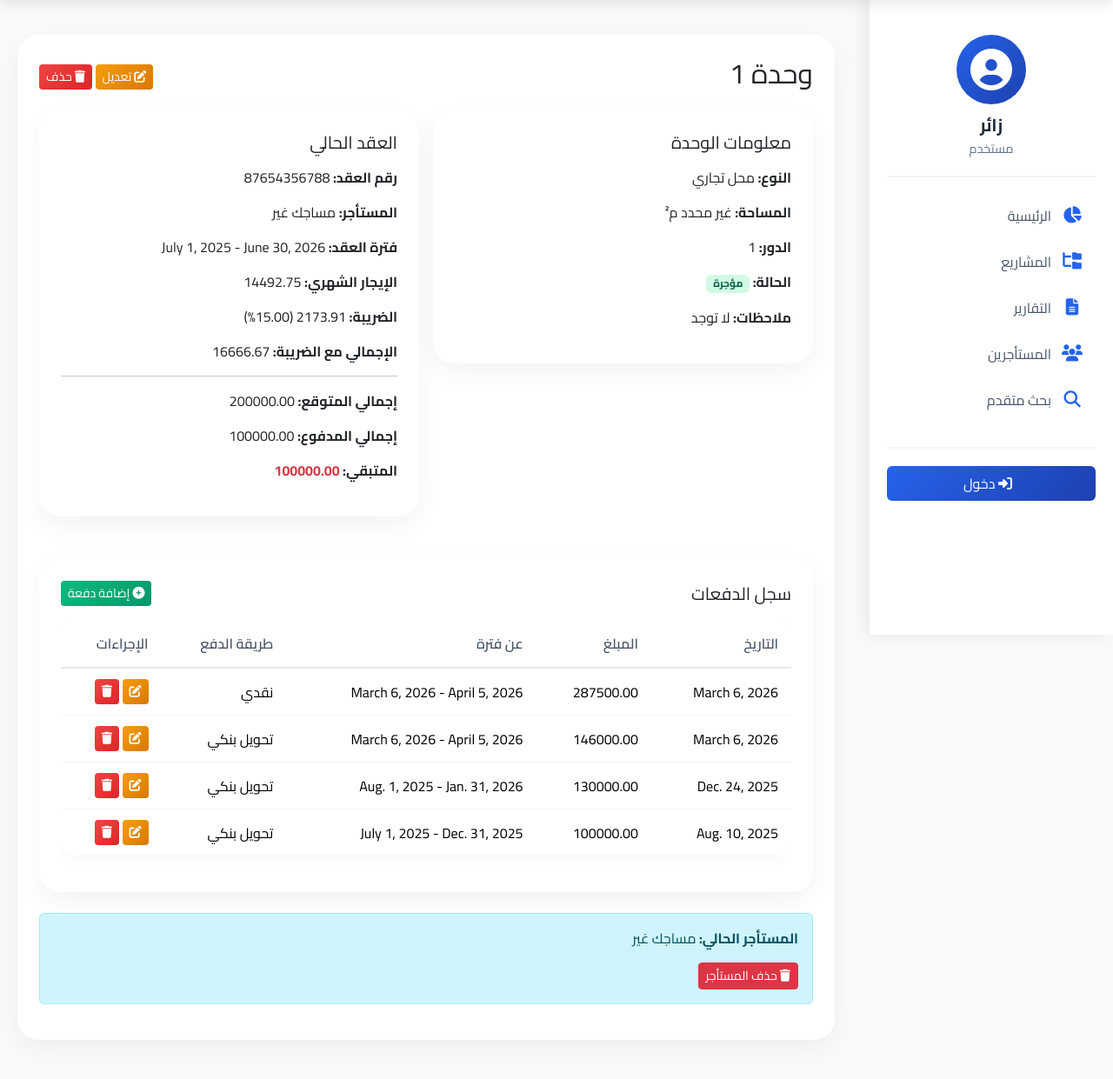
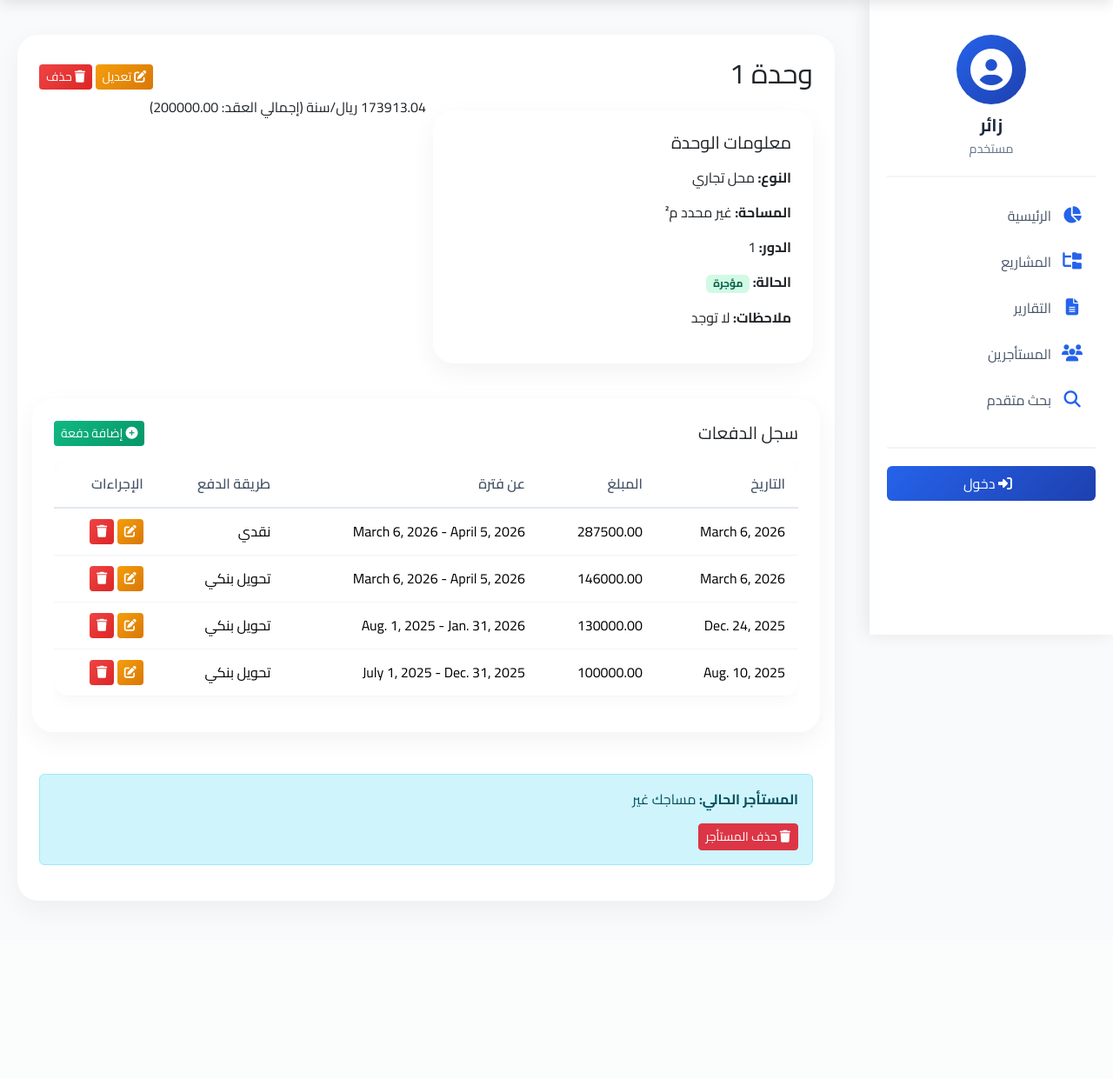
Before and after one commit to aboaj09/property_management, a Django app: template rentals/templates/rentals/unit_detail.html in a window 1280 px wide. Shown: the part 70-1311 px from the top of the page at 87% size. After the commit the page ends 1065 px from the top, so only its background shows below. Run offline with Django 4.2, Linux system fonts and the light colour scheme; the template is opened without the code that fills it: values that come from a table or form of the project are taken from there, others are empty; data comes from the database, SQL or seed files in the repository; parts of the project's set-up code (start-up, migrations or seed data) failed here and were passed over.

Commit message:
Fix multiple issues: tenant selection flow, PDF export, rent display, yearly reports

```diff
--- a/rentals/templates/rentals/add_tenant.html
+++ b/rentals/templates/rentals/add_tenant.html
@@ -2,7 +2,7 @@
 {% load i18n %}
 
 {% block title %}{% trans "إضافة مستأجر" %}{% endblock %}
-
+<a href="{% url 'tenant_list' %}" class="btn btn-secondary">العودة لقائمة المستأجرين</a>
 {% block content %}
 <div class="row justify-content-center">
     <div class="col-md-8 col-lg-6">
@@ -26,9 +26,7 @@
                         </div>
                     {% endfor %}
                     <div class="d-flex gap-2">
-                        <button type="submit" class="btn btn-info text-white">
-                            <i class="bi bi-check-circle"></i> {% trans "التالي" %}
-                        </button>
+                        <button type="submit" class="btn btn-primary">{% trans "حفظ" %}</button>
                         <a href="{% url 'home' %}" class="btn btn-outline-secondary">
                             <i class="bi bi-x-circle"></i> {% trans "إلغاء" %}
                         </a>
--- a/rentals/templates/rentals/unit_detail.html
+++ b/rentals/templates/rentals/unit_detail.html
@@ -36,34 +36,15 @@
             </div>
         </div>
 
-        {% if current_contract %}
-        <div class="col-md-6">
-            <div class="content-card">
-                <h5 class="mb-3">العقد الحالي</h5>
-                <p><strong>رقم العقد:</strong> {{ current_contract.contract_number }}</p>
-                <p><strong>المستأجر:</strong> {{ current_contract.tenant.name }}</p>
-                <p><strong>فترة العقد:</strong> {{ current_contract.start_date }} - {{ current_contract.end_date }}</p>
-                <p><strong>الإيجار الشهري:</strong> {{ current_contract.monthly_rent|floatformat:2 }}</p>
-                <p><strong>الضريبة:</strong> {{ current_contract.tax_amount_monthly|floatformat:2 }} ({{ current_contract.tax_rate }}%)</p>
-                <p><strong>الإجمالي مع الضريبة:</strong> {{ current_contract.total_monthly_with_tax|floatformat:2 }}</p>
-                <hr>
-                <p><strong>إجمالي المتوقع:</strong> {{ current_contract.total_expected|floatformat:2 }}</p>
-                <p><strong>إجمالي المدفوع:</strong> {{ current_contract.total_paid|floatformat:2 }}</p>
-                <p><strong>المتبقي:</strong> <span class="{% if current_contract.remaining > 0 %}text-danger{% else %}text-success{% endif %} fw-bold">{{ current_contract.remaining|floatformat:2 }}</span></p>
-            </div>
-        </div>
-        {% else %}
-        <div class="col-md-6">
-            <div class="content-card text-center">
-                <i class="fas fa-info-circle fa-3x text-muted mb-3"></i>
-                <h5>هذه الوحدة غير مؤجرة حالياً</h5>
-                <a href="{% url 'add_contract_for_unit' unit.id %}" class="btn btn-primary-custom mt-3">
-                    <i class="fas fa-plus-circle"></i> إضافة عقد جديد
-                </a>
-            </div>
-        </div>
-        {% endif %}
-    </div>
+       <td>
+    {% if unit.current_contract %}
+        {{ unit.current_contract.rent_amount|floatformat:2 }}
+        {% if unit.current_contract.rent_type == 'yearly' %}ريال/سنة{% else %}ريال/شهر{% endif %}
+        (إجمالي العقد: {{ unit.current_contract.total_expected|floatformat:2 }})
+    {% else %}
+        -
+    {% endif %}
+</td>
 
     <!-- سجل الدفعات -->
     {% if current_contract %}
```
Also changed, not shown: rentals/views.py (+33 -39 lines).
